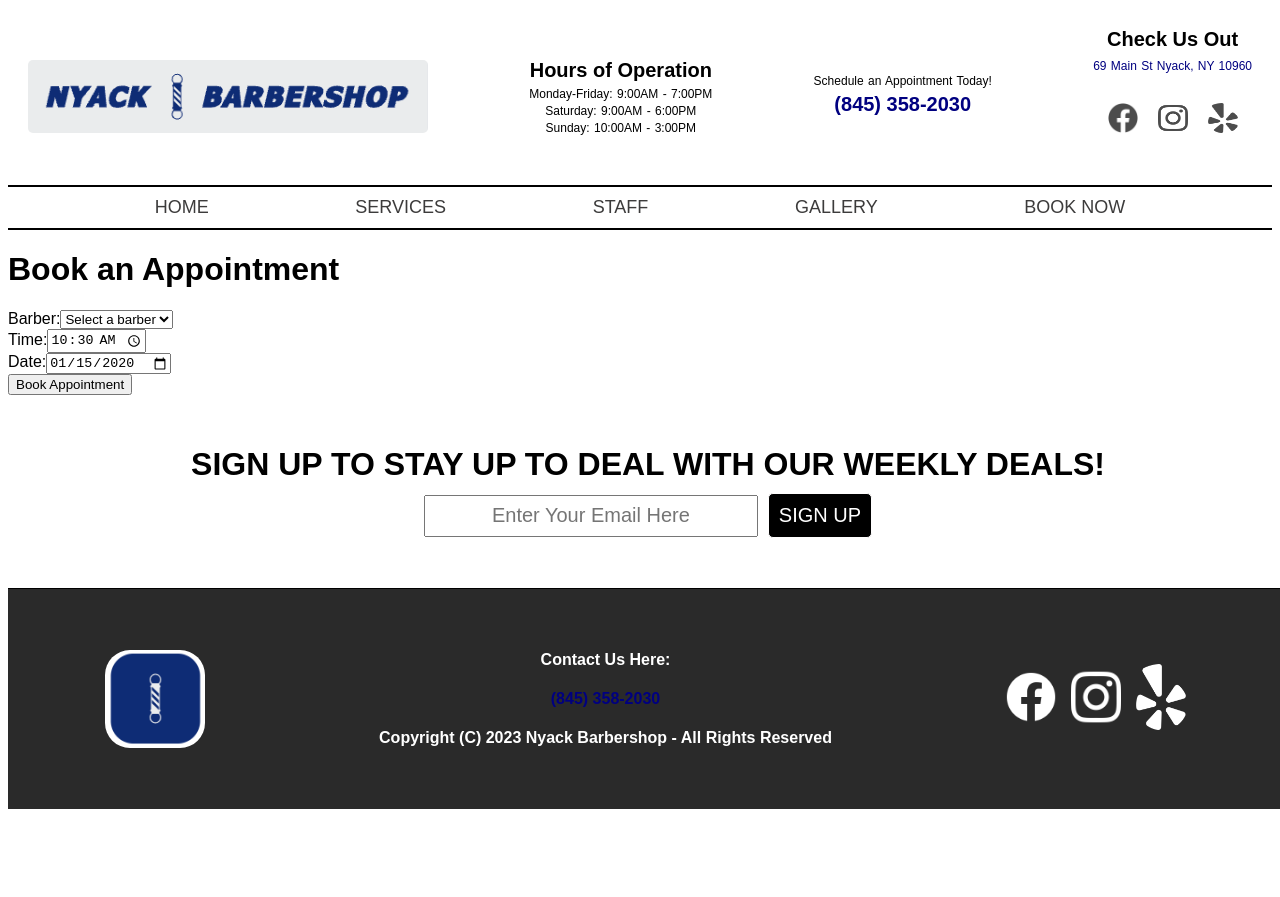
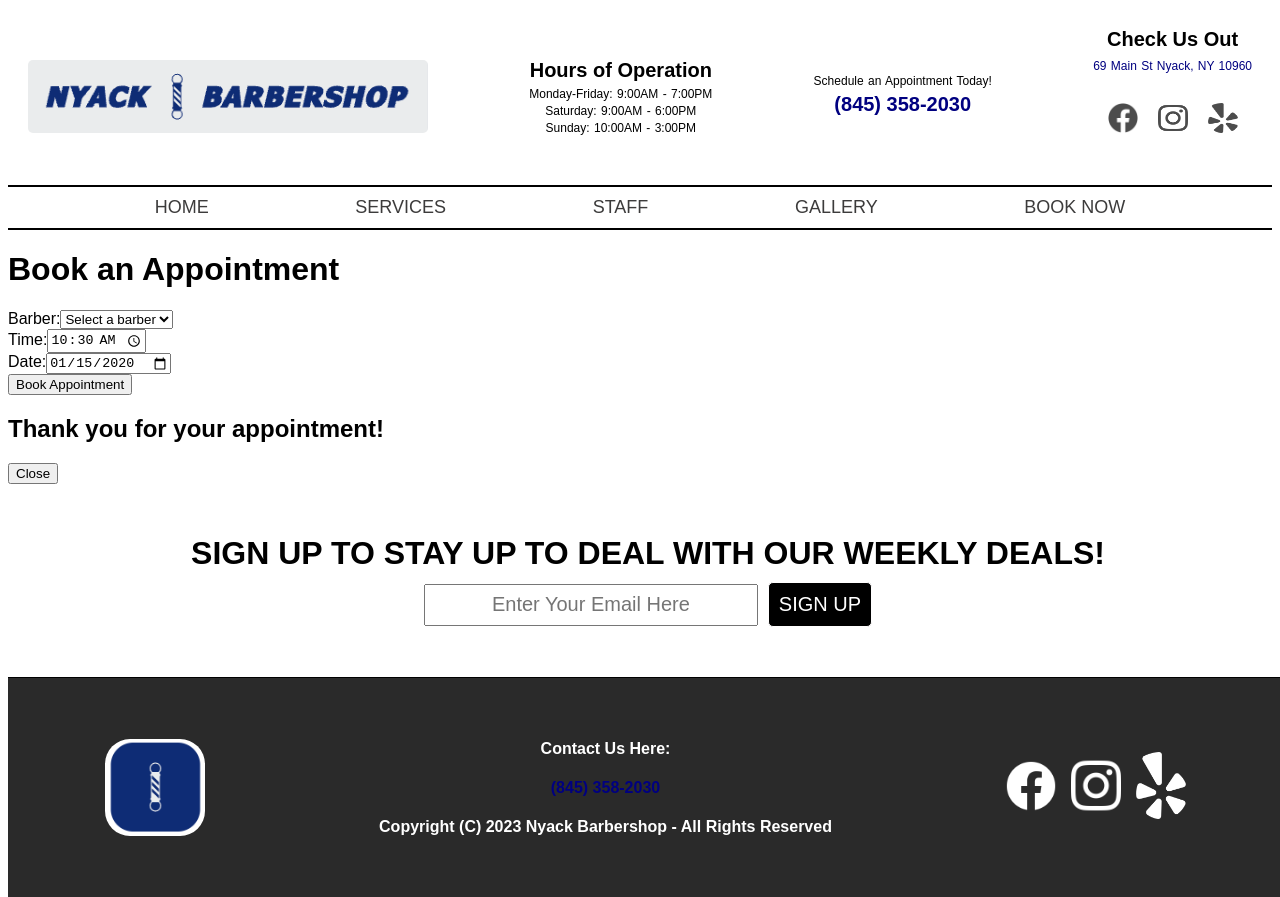
Before and after one commit to James-fleming394/nyack-barbershop, a React (Create React App) app: page /booking in a window 1280 px wide. Both pictures are taken after typing "10:30", "2020-01-15" into the empty fields and a click on the button "Book Appointment". Before the commit the page ends 809 px from the top, so only its background shows below. Built offline with nearby package versions, Linux system fonts and the light colour scheme.

Commit message:
Form popup working onSubmit

```diff
--- a/src/pages/book/Booking.jsx
+++ b/src/pages/book/Booking.jsx
@@ -26,11 +26,30 @@
         console.log('Selected Barber:', selectedBarber);
         console.log('Selected Time:', selectedTime);
         console.log('Selected Date:', selectedDate);
-    }
+
+        setShowPopup(true);
+    };
+
+    const handleClosePopup = () => {
+        setShowPopup(false);
+    };
+
+    const Popup = ( {onClose} ) => {
+        return (
+            <div className="popup">
+                <div className="popup-content">
+                <h2>Thank you for your appointment!</h2>
+                <button onClick={onClose}>Close</button>
+                </div>
+            </div>
+        );
+    };
+
+    const [showPopup, setShowPopup] = useState(false);
 
     return(
         <div className="booking">
-            <h1>Book an Appointment</h1>
+            <h1 className="book-h1">Book an Appointment</h1>
         <form onSubmit={handleSubmit}>
         <div>
             <label>Barber:</label>
@@ -52,6 +71,7 @@
         </div>
         <button type="submit">Book Appointment</button>
         </form>
+        {showPopup && <Popup onClose={handleClosePopup} />}
         </div>
     )
 }
```
